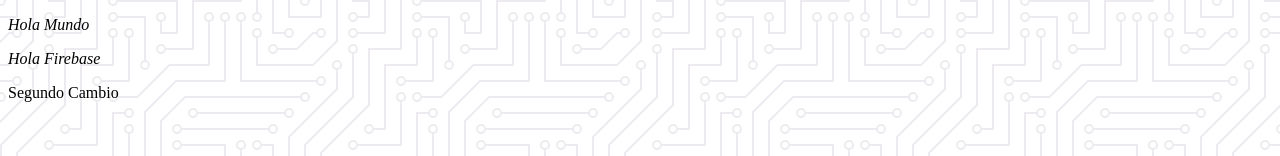
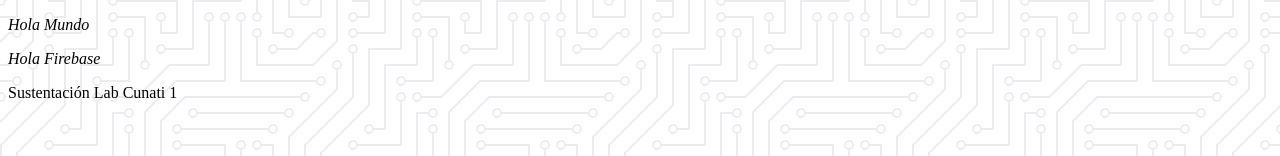
Before and after one commit to Cunati/cunati-lab1-github-actions, a plain HTML site: page public/index.html in a window 1280 px wide. Shown: the top 156 px of the page. Drawn offline with Linux system fonts and the light colour scheme.

Commit message:
Prueba sustentación

```diff
--- a/public/index.html
+++ b/public/index.html
@@ -10,6 +10,6 @@
 <body>
     <p><i>Hola Mundo</i></p>
     <p><i>Hola Firebase</i></p>
-    <p>Segundo Cambio</p>
+    <p>Sustentación Lab Cunati 1</p>
 </body>
 </html>
```
